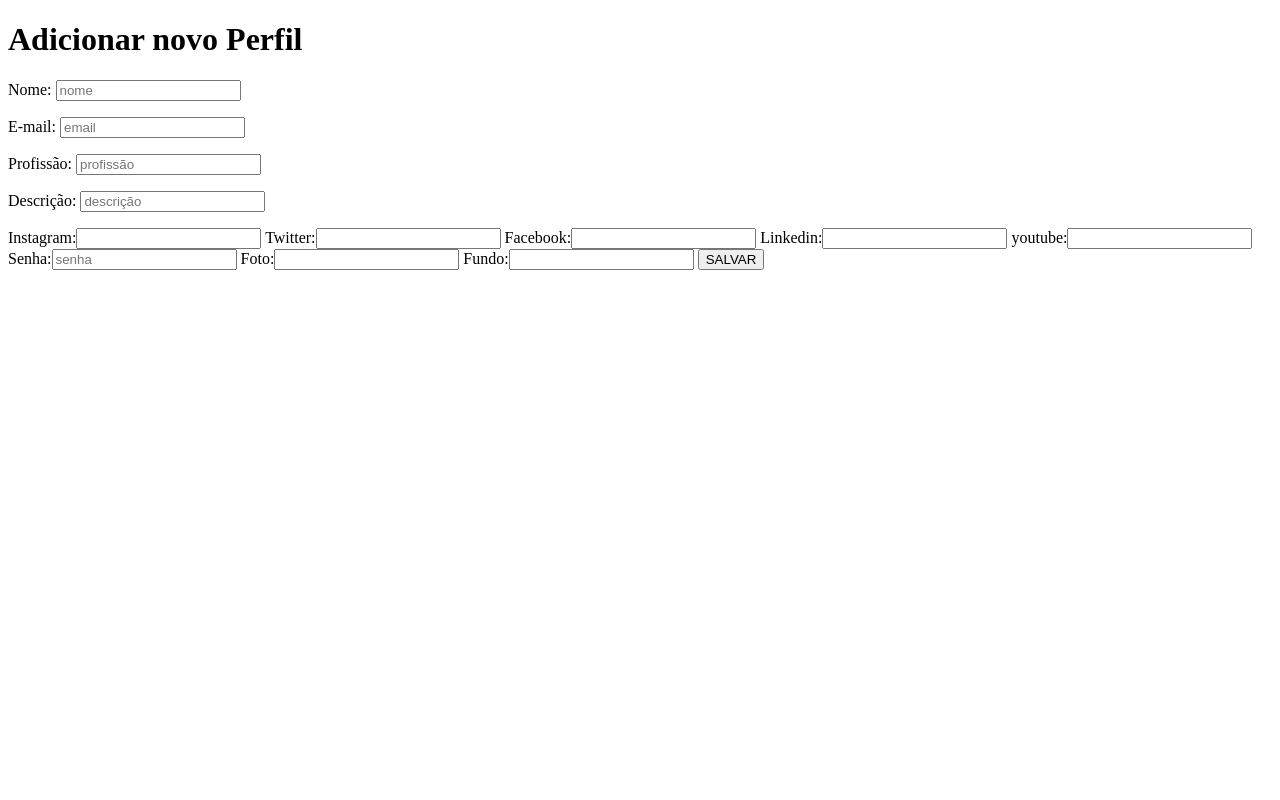
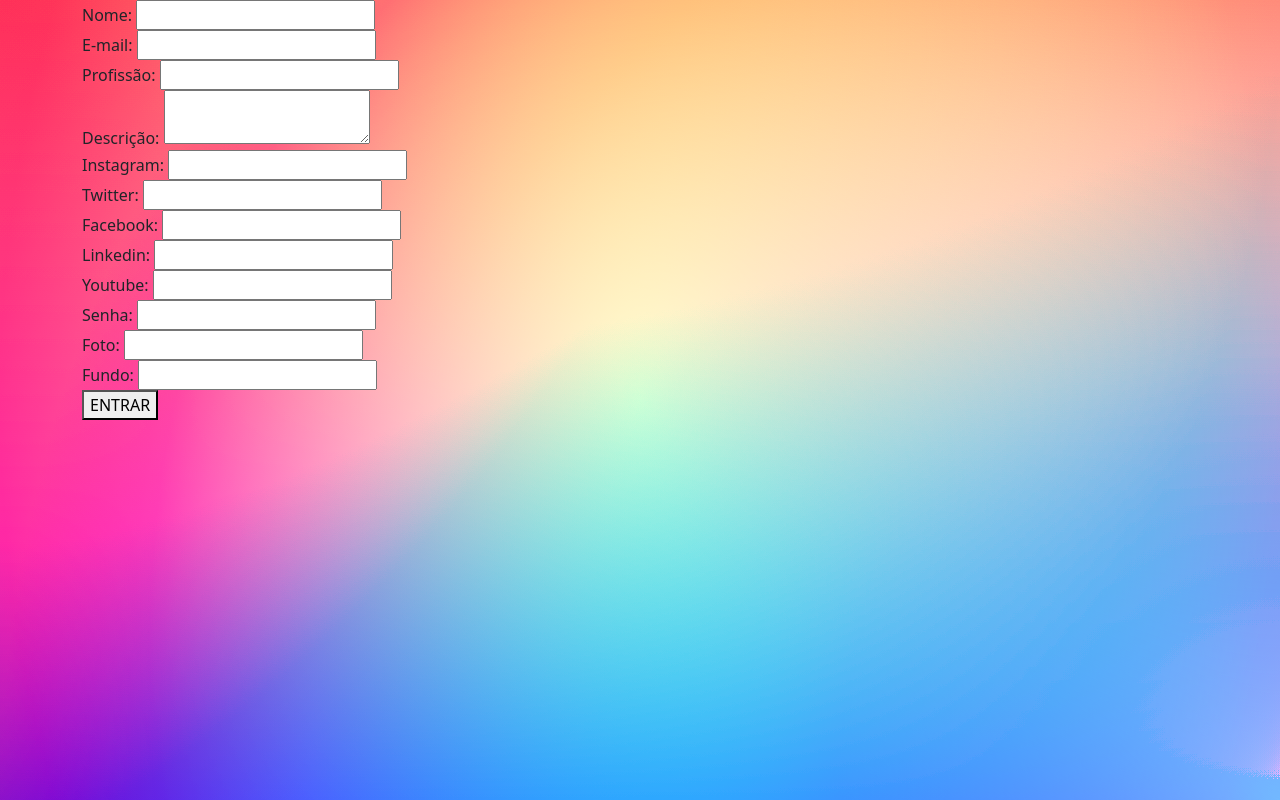
Before and after one commit to milenards/perfils, a PHP site: page /perfil-novo.php in a window 1280 px wide. Run offline with PHP 8.4, Linux system fonts and the light colour scheme; the visitor is signed in with stand-in values (Sample User, id 1).

Commit message:
perfil-alterar

```diff
--- a/perfil-novo.php
+++ b/perfil-novo.php
@@ -1,44 +1,19 @@
-<!DOCTYPE html>
-<html lang="pt-br">
-
-<head>
-    <meta charset="UTF-8">
-    <meta http-equiv="X-UA-Compatible" content="IE=edge">
-    <meta name="viewport" content="width=device-width, initial-scale=1.0">
-    <title>Novo perfil</title>
-</head>
-
-<body>
-    <h1>Adicionar novo Perfil</h1>
+<?php include_once "header.php"; ?>
+<main class="container">
     <form>
-        <p>Nome:
-        <input name="nome" placeholder="nome"></p>
-
-        <p>E-mail:
-        <input type="email" placeholder="email"></p>
-
-        <p>Profissão:
-        <input type="text" placeholder="profissão"></p>
-
-        <p>Descrição:
-        <input type="text" placeholder="descrição"></p>
-
-        <div class="redes">
-            Instagram:<input type="text">
-            Twitter:<input type="text">
-            Facebook:<input type="text">
-            Linkedin:<input type="text">
-            youtube:<input type="text">
-        </div>
-            Senha:<input type="password" placeholder="senha">
-            Foto:<input type="url">
-
-            Fundo:<input type="text">
-
-            <button>SALVAR</button>
-
+        Nome: <input name="nome"> <br>
+        E-mail: <input name="email" type="email"> <br>
+        Profissão: <input name="profissao"> <br>
+        Descrição: <textarea name="descricao"></textarea> <br>
+        Instagram: <input name="instagram"> <br>
+        Twitter: <input name="twitter"> <br>
+        Facebook: <input name="facebook"> <br>
+        Linkedin: <input name="linkedin"> <br>
+        Youtube: <input name="youtube"> <br>
+        Senha: <input name="senha" type="password"> <br>
+        Foto: <input name="foto"> <br>
+        Fundo: <input name="fundo"> <br>
+        <button type="submit">ENTRAR</button>
     </form>
-
-</body>
-
-</html>
+</main>
+<?php include_once "footer.php"; ?>
```
Also changed, not shown: index.php (+2 -5 lines), perfil-alterar.php (+19 -0 lines).
